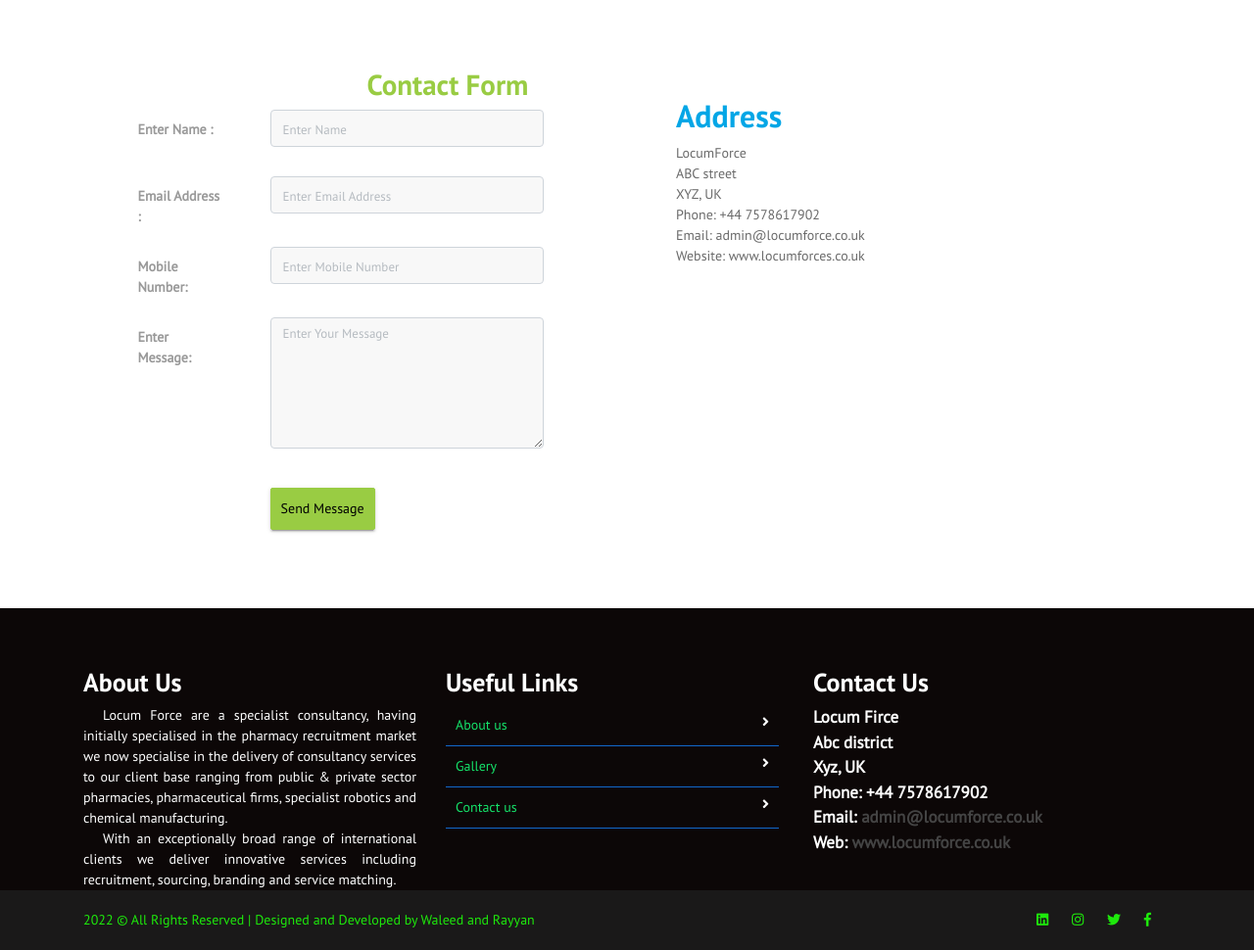
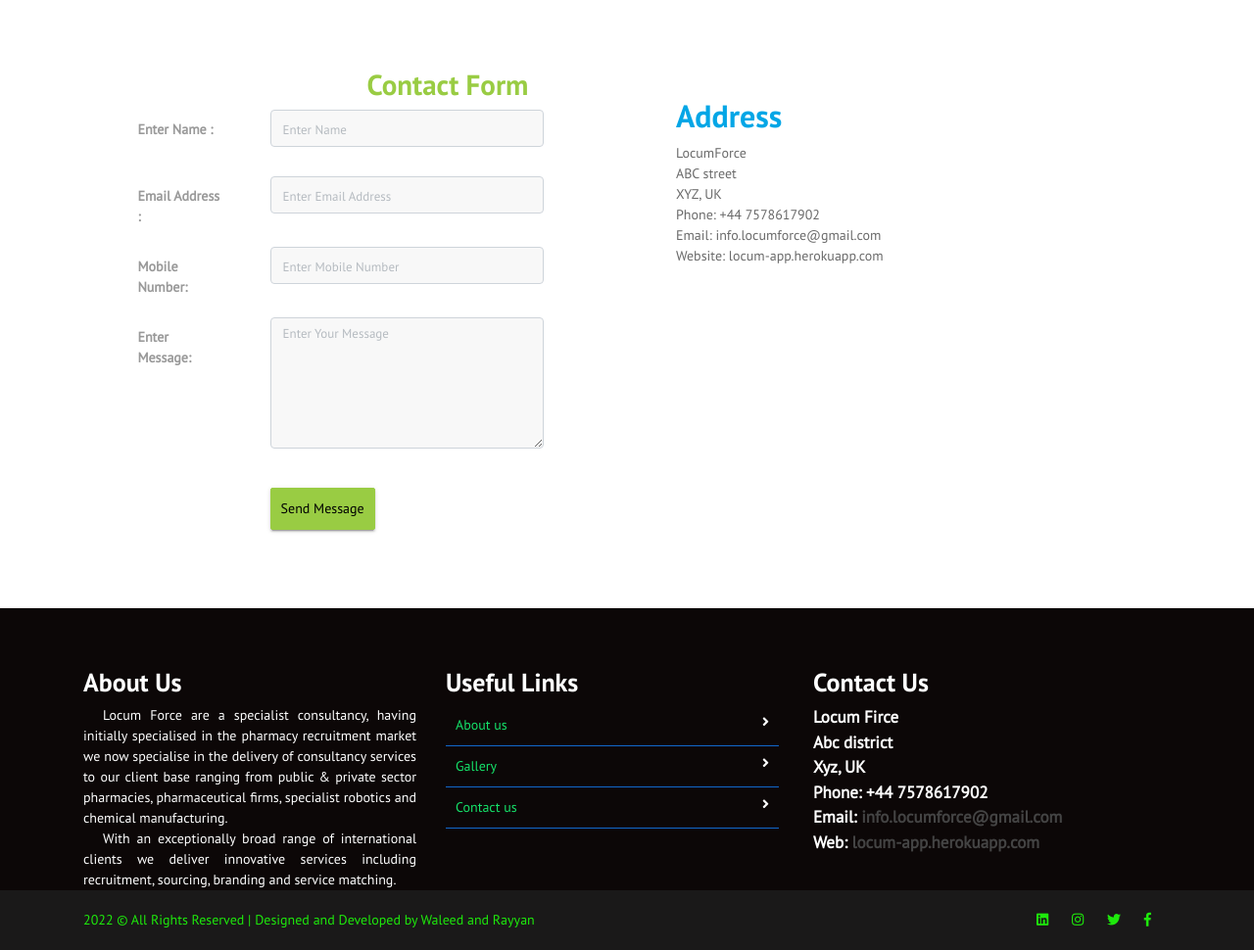
Before and after one commit to blurryface92/locum-app, a Flask app: page /contact in a window 1280 px wide. Shown: the part 746-1716 px from the top of the page at 98% size. Run offline with Flask 2, Linux system fonts and the light colour scheme; some libraries are stand-ins or nearby versions.

Commit message:
ver30 somthing

```diff
--- a/templates/base.html
+++ b/templates/base.html
@@ -122,8 +122,8 @@
                             Abc district <br>
                             Xyz, UK <br>
                             Phone: +44 7578617902 <br>
-                            Email: <a href="mailto:admin@locumforce.co.uk" class=""> admin@locumforce.co.uk</a><br>
-                            Web: <a href="/" class=""> www.locumforce.co.uk</a>
+                            Email: <a href="mailto:info.locumforce@gmail.com" class=""> info.locumforce@gmail.com</a><br>
+                            Web: <a href="/" class=""> locum-app.herokuapp.com</a>
                         </address>
 
                     </div>
--- a/templates/contact_us.html
+++ b/templates/contact_us.html
@@ -77,8 +77,8 @@
     ABC street<br>
     XYZ, UK<br>
     Phone: +44 7578617902<br>
-    Email: admin@locumforce.co.uk<br>
-    Website: www.locumforces.co.uk<br>
+    Email: info.locumforce@gmail.com<br>
+    Website: locum-app.herokuapp.com<br>
 
 
 
```
